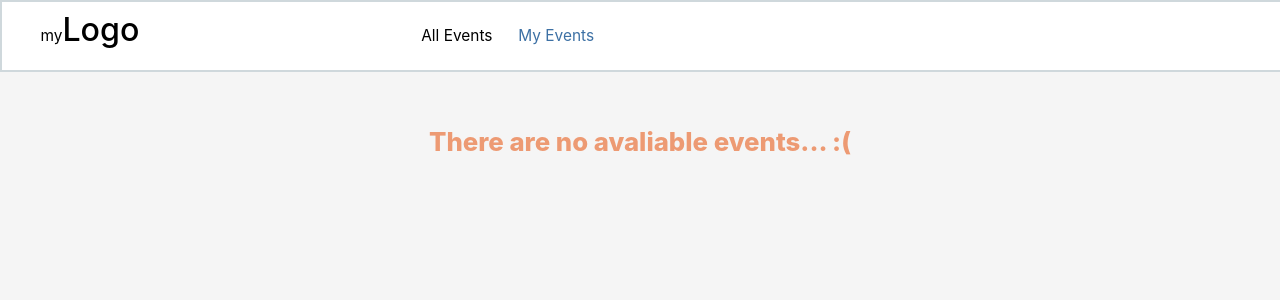
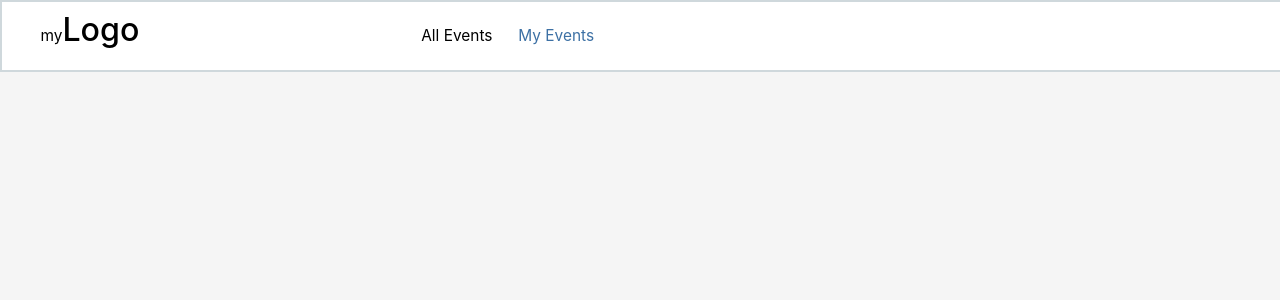
Before and after one commit to michalisKout/meetup-app, a React app: page /#/myevents in a window 1280 px wide. Shown: the top 300 px of the page. Built offline with nearby package versions, Linux system fonts and the light colour scheme.

Commit message:
Removes fallback text

```diff
--- a/src/app/components/presentational/events/Events.js
+++ b/src/app/components/presentational/events/Events.js
@@ -16,11 +16,7 @@ const Events = ({ eventsListData, cssClass }) => {
   };
 
   const shouldDisplayEventsPerDay = eventsListData.length !== 0;
-  const eventsPerDay = shouldDisplayEventsPerDay ? (
-    eventsListData.map(getEventPerDay)
-  ) : (
-    <div className="events--fallback-text">There are no avaliable events... :(</div>
-  );
+  const eventsPerDay = shouldDisplayEventsPerDay ? eventsListData.map(getEventPerDay) : null;
 
   return (
     <>
```
